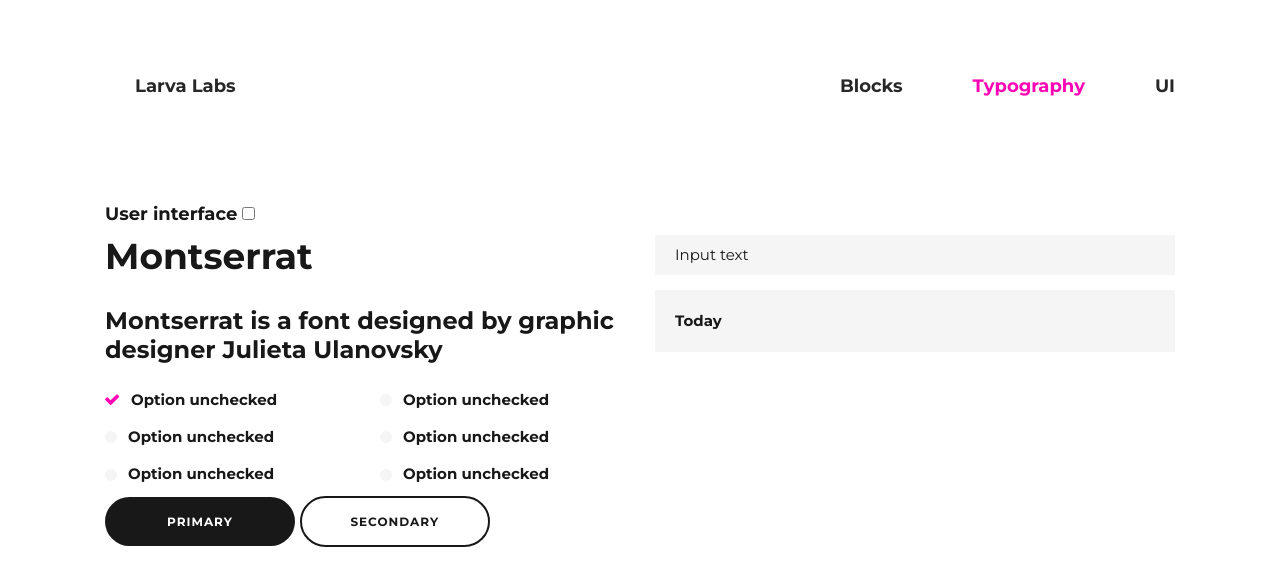
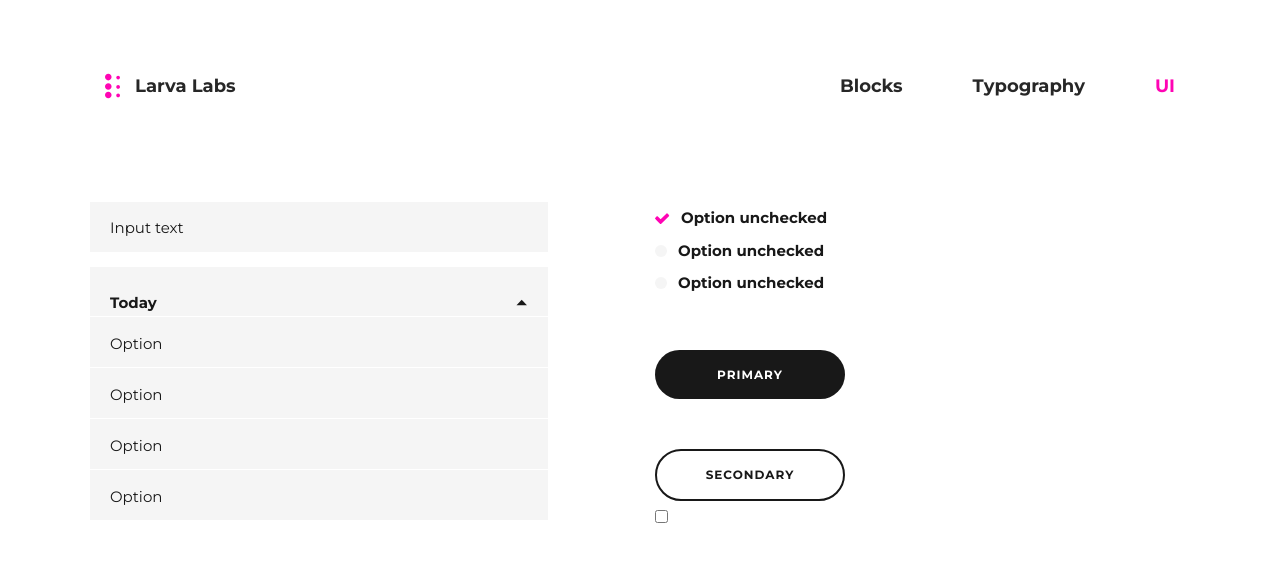
Before and after one commit to heide-io/larva-labs, a PHP site: page /styleguide-ui.php in a window 1280 px wide. Shown: the top 586 px of the page. Run offline with PHP 8.4, Linux system fonts and the light colour scheme; data that the repository does not hold is empty.

Commit message:
styleguide

```diff
--- a/css/styles.css
+++ b/css/styles.css
@@ -168,6 +168,7 @@ blockquote:before {
   -ms-flex-wrap: wrap;
   flex-wrap: wrap;
   cursor: pointer;
+  margin-bottom: 0;
 }
 .custom-control-description {
   color: #181818;
@@ -213,12 +214,12 @@ blockquote:before {
 .btn:hover {
   background-color: #ff04b4;
 }
-.btn.btn_inverse {
+.btn.btn_secondary {
   background-color: #fff;
   border: 2px solid #181818;
   color: #181818;
 }
-.btn.btn_inverse:hover {
+.btn.btn_secondary:hover {
   background-color: #f5f5f5;
   border: 2px solid #f5f5f5;
 }
@@ -239,13 +240,24 @@ blockquote:before {
   color: #fff;
 }
 .form-control {
+  display: -webkit-box;
+  display: -ms-flexbox;
+  display: flex;
+  -webkit-box-align: center;
+  -ms-flex-align: center;
+  align-items: center;
+  -ms-flex-wrap: wrap;
+  flex-wrap: wrap;
+  -webkit-box-pack: justify;
+  -ms-flex-pack: justify;
+  justify-content: space-between;
   background-color: #f5f5f5;
   border: none;
   box-shadow: none;
   color: #181818;
   font-size: 15px;
-  height: 40px;
-  padding: 5px 20px;
+  height: 50px;
+  padding: 11px 20px;
 }
 .form-control:focus {
   background-color: transparent;
@@ -277,7 +289,24 @@ blockquote:before {
   justify-content: space-between;
   color: #181818;
   font-size: 15px;
-  padding: 15px 20px;
+  height: 50px;
+  padding: 11px 20px;
+  position: relative;
+}
+.select .dropdown-toggle:after {
+  background: url('/assets/icon-caret.svg') 0% 50% no-repeat;
+  content: '';
+  background-size: 12px;
+  display: block;
+  height: 50px;
+  width: 12px;
+}
+.select.open .dropdown-toggle:after {
+  -webkit-transform: rotate(180deg);
+  -moz-transform: rotate(180deg);
+  transform: rotate(180deg);
+  -o-transform: rotate(180deg);
+  filter: progid:DXImageTransform.Microsoft.BasicImage(rotation=2deg);
 }
 .select .dropdown-menu {
   border: none;
@@ -289,10 +318,25 @@ blockquote:before {
   width: 100%;
 }
 .select .dropdown-menu li {
+  display: -webkit-box;
+  display: -ms-flexbox;
+  display: flex;
+  -webkit-box-align: center;
+  -ms-flex-align: center;
+  align-items: center;
+  -ms-flex-wrap: wrap;
+  flex-wrap: wrap;
+  -webkit-box-pack: justify;
+  -ms-flex-pack: justify;
+  justify-content: space-between;
   background-color: #f5f5f5;
+  color: #181818;
   cursor: pointer;
-  padding: 15px 20px;
+  font-size: 15px;
+  height: 50px;
   margin: 1px 0;
+  overflow: hidden;
+  padding: 11px 20px;
 }
 .select .dropdown-menu li:hover,
 .select .dropdown-menu li.active {
@@ -688,8 +733,8 @@ li {
   background-color: transparent;
   border-bottom: 1px solid #fff;
 }
-.inverse .form-control::-webkit-input-placeholder,
-.inverse .form-control::-moz-placeholder,
+.inverse .form-control:-webkit-input-placeholder,
+.inverse .form-control:-moz-placeholder,
 .inverse .form-control:-ms-input-placeholder,
 .inverse .form-control:-moz-placeholder,
 .inverse .form-control:placeholder {
--- a/css/styles.less
+++ b/css/styles.less
@@ -20,6 +20,12 @@
 @size-large: 50px;
 @size-larger: 70px;
 @size-largest: 100px;
+
+.border-radius(@radius) {
+	-webkit-border-radius: @radius;
+	border-radius: @radius;
+	border-radius: @radius;
+}
 
 .flex {
 	display: -webkit-box;
@@ -74,10 +80,13 @@
 	font-family: @font-base 'Montserrat',arial,helvetica,sans-serif;
 }
 
-.border-radius(@radius) {
-	-webkit-border-radius: @radius;
-	border-radius: @radius;
-	border-radius: @radius;
+.rotate(@deg) {
+  -webkit-transform: rotate(@deg * 1deg);
+  -moz-transform: rotate(@deg * 1deg);
+  transform: rotate(@deg * 1deg);
+  -o-transform: rotate(@deg * 1deg);
+  @IEdeg: round(@deg / 90, 0);
+  filter: progid:DXImageTransform.Microsoft.BasicImage(rotation=@IEdeg);
 }
 
 .relative {
@@ -227,6 +236,7 @@ blockquote {
 	.flex-pack-start;
 	.flex-wrap;
 	cursor: pointer;
+	margin-bottom: 0;
 
 	&-description {
 		color: @color-gray-darkest;
@@ -278,7 +288,7 @@ blockquote {
 		background-color: @color-magenta;
 	}
 
-	&.btn_inverse {
+	&.btn_secondary {
 		background-color: @color-white;
 		border: 2px solid @color-gray-darkest;
 		color: @color-gray-darkest;
@@ -310,13 +320,17 @@ blockquote {
 // Input
 
 .form-control {
+	.flex;
+	.flex-align-center;
+	.flex-wrap;
+	.flex-pack-justify;
 	background-color: @color-gray-lightest;
 	border: none;
 	box-shadow: none;
 	color: @color-gray-darkest;
 	font-size: @font-small;
-	height: @size-medium;
-	padding: 5px @size-smaller;
+	height: @size-large;
+	padding: @font-smallest @size-smaller;
 
 	&:focus {
 		background-color: transparent;
@@ -346,7 +360,22 @@ blockquote {
 		.flex-pack-justify;
 		color: @color-gray-darkest;
 		font-size: @font-small;
-		padding: @font-small @size-smaller;
+		height: @size-large;
+		padding: @font-smallest @size-smaller;
+		position: relative;
+
+		&:after {
+			background: url('/assets/icon-caret.svg') 0% 50% no-repeat;
+			content: '';
+			background-size: @font-smaller;
+			display: block;
+			height: @size-large;
+			width: @font-smaller;
+		}
+	}
+
+	&.open .dropdown-toggle:after {
+		.rotate(180deg);
 	}
 
 	.dropdown-menu {
@@ -359,10 +388,18 @@ blockquote {
 		width: 100%;
 
 		li {
+			.flex;
+			.flex-align-center;
+			.flex-wrap;
+			.flex-pack-justify;
 			background-color: @color-gray-lightest;
+			color: @color-gray-darkest;
 			cursor: pointer;
-			padding: @font-small @size-smaller;
+			font-size: @font-small;
+			height: @size-large;
 			margin: 1px 0;
+			overflow: hidden;
+			padding: @font-smallest @size-smaller;
 
 			&:hover,
 			&.active {
--- a/styleguide-ui.php
+++ b/styleguide-ui.php
@@ -10,8 +10,7 @@
 	<link rel="stylesheet" href="components/bootstrap/css/bootstrap-theme.min.css">
 	<link rel="stylesheet" href="//fonts.googleapis.com/css?family=Montserrat:400,700">
 	<link rel="stylesheet" href="css/styles.css">
-	<style>dl{font-size:15px}.dl-horizontal dd,.dl-horizontal dt{padding:0 30px 30px 0;}</style>
-	<!-- <style>dl{font-size:15px}.dl-horizontal dd,.dl-horizontal dt{margin-bottom:30px}h1,h2,h3{margin:0}h4{margin:70px 0}</style> -->
+	<style>dl{font-size:15px}.dl-horizontal dd,.dl-horizontal dt{padding:0 30px 30px 0;}.button{margin-top:50px;}</style>
 </head>
 <body>
 
@@ -25,8 +24,8 @@
 			<nav class="main_navigation">
 				<ul class="list main_nav_list">
 					<li class="jsNavShow"><a href="styleguide-blocks.php">Blocks</a></li>
-					<li class="jsNavShow"><a href="styleguide-typography.php" class="active">Typography</a></li>
-					<li class="jsNavShow"><a href="styleguide-ui.php">UI</a></li>
+					<li class="jsNavShow"><a href="styleguide-typography.php">Typography</a></li>
+					<li class="jsNavShow"><a href="styleguide-ui.php" class="active">UI</a></li>
 				</ul>
 			</nav>
 		</div>
@@ -35,14 +34,30 @@
 
 <div class="styleguide main_content">
 	<div class="container">
-		<h4>User interface <span><input class="tgl tgl-flip jsTriggerTheme" id="cb5" type="checkbox"><label class="tgl-btn" data-tg-off="Dark" data-tg-on="Light" for="cb5"></label></h4>
 		<div class="row">
-			<div class="col-md-6">
-				<div class="outer_space">
-					<h2>Montserrat</h2>
-					<h3>Montserrat is a font designed by graphic designer Julieta Ulanovsky</h3>
+
+			<div class="col-md-5">
+				<div class="row">
+					<div class="form-group">
+						<input type="text" class="form-control" placeholder="Input text">
 					</div>
-				<div class="row outer_space">
+				</div>
+				<div class="row">
+					<div class="dropdown jsDropdownToggle select open">
+						<a aria-expanded="false" role="button" data-toggle="dropdown" class="dropdown-toggle" href="#"><span class="jsSelectValue">Today</span><svg viewBox="0 0 11 6" y="0" x="0"><use xmlns:xlink="http://www.w3.org/1999/xlink" xlink:href="#icon-caret"></use></svg></a>
+						<ul role="menu" class="dropdown-menu">
+							<li class="jsInsertValue">Option</li>
+							<li class="jsInsertValue">Option</li>
+							<li class="jsInsertValue">Option</li>
+							<li class="jsInsertValue">Option</li>
+						</ul>
+					</div>
+				</div>
+			</div>
+
+			<div class="col-md-1">
+			</div>
+
 			<div class="col-md-6">
 				<label class="custom-control custom-checkbox">
 					<input type="checkbox" class="custom-control-input" checked>
@@ -59,45 +74,27 @@
 					<span class="custom-control-indicator"></span>
 					<span class="custom-control-description">Option unchecked</span>
 				</label>
+				<div class="button">
+					<a href="#" class="btn">PRIMARY</a>
 				</div>
-					<div class="col-md-6">
-						<label class="custom-control custom-checkbox">
-							<input type="checkbox" class="custom-control-input">
-							<span class="custom-control-indicator"></span>
-							<span class="custom-control-description">Option unchecked</span>
-						</label>
-						<label class="custom-control custom-checkbox">
-							<input type="checkbox" class="custom-control-input">
-							<span class="custom-control-indicator"></span>
-							<span class="custom-control-description">Option unchecked</span>
-						</label>
-						<label class="custom-control custom-checkbox">
-							<input type="checkbox" class="custom-control-input">
-							<span class="custom-control-indicator"></span>
-							<span class="custom-control-description">Option unchecked</span>
-						</label>
+				<div class="button">
+					<a href="#" class="btn btn_secondary">SECONDARY</a>
 				</div>
+				<input class="tgl tgl-flip jsTriggerTheme" id="cb5" type="checkbox"><label class="tgl-btn" data-tg-off="Dark" data-tg-on="Light" for="cb5"></label>
 			</div>
-				<a href="#" class="btn">PRIMARY</a>
-				<a href="#" class="btn btn_inverse">SECONDARY</a>
-			</div>
-			<div class="col-md-6">
-			<div class="form-group">
-				<input type="text" class="form-control" placeholder="Input text">
-			</div>
-				<div class="dropdown jsDropdownToggle select">
-					<a aria-expanded="false" role="button" data-toggle="dropdown" class="dropdown-toggle" href="#"><span class="jsSelectValue">Today</span><svg viewBox="0 0 11 6" y="0" x="0"><use xmlns:xlink="http://www.w3.org/1999/xlink" xlink:href="#icon-caret"></use></svg></a>
-					<ul role="menu" class="dropdown-menu">
-						<li class="jsInsertValue">Option</li>
-						<li class="jsInsertValue">Hover and Selected</li>
-						<li class="jsInsertValue">Option</li>
-						<li class="jsInsertValue">Option</li>
-					</ul>
+
 		</div>
 	</div>
 </div>
-	</div>
-</div>
+
+<svg hidden>
+	<defs>
+		<g id="icon-logo" stroke="none" stroke-width="1" fill="none" fill-rule="evenodd">
+				<g fill="#FF04B4">
+						<path d="M0,3.5 C0,1.56700338 1.57093664,0 3.5,0 C5.43299662,0 7,1.57093664 7,3.5 C7,5.43299662 5.42906336,7 3.5,7 C1.56700338,7 0,5.42906336 0,3.5 Z M0,13.5 C0,11.5670034 1.57093664,10 3.5,10 C5.43299662,10 7,11.5709366 7,13.5 C7,15.4329966 5.42906336,17 3.5,17 C1.56700338,17 0,15.4290634 0,13.5 Z M0,22.5 C0,20.5670034 1.57093664,19 3.5,19 C5.43299662,19 7,20.5709366 7,22.5 C7,24.4329966 5.42906336,26 3.5,26 C1.56700338,26 0,24.4290634 0,22.5 Z M12,4 C12,2.8954305 12.8877296,2 14,2 C15.1045695,2 16,2.88772964 16,4 C16,5.1045695 15.1122704,6 14,6 C12.8954305,6 12,5.11227036 12,4 Z M12,14 C12,12.8954305 12.8877296,12 14,12 C15.1045695,12 16,12.8877296 16,14 C16,15.1045695 15.1122704,16 14,16 C12.8954305,16 12,15.1122704 12,14 Z M12,23 C12,21.8954305 12.8877296,21 14,21 C15.1045695,21 16,21.8877296 16,23 C16,24.1045695 15.1122704,25 14,25 C12.8954305,25 12,24.1122704 12,23 Z" id="logo"></path>
+				</g>
+		</g>
+</svg>
 
 <script src="../components/jquery-2.2.4.min.js"></script>
 <script src="../components/bootstrap/js/bootstrap.min.js"></script>
```
Also changed, not shown: other parts of css/styles.css (+13 -12 lines), other parts of css/styles.less (+18 -15 lines), styleguide-typography.php (+10 -1 lines), fpo/index-invert-2x.png (added), fpo/index-invert.png (added). Lines whose indentation alone changed are shown as unchanged.
